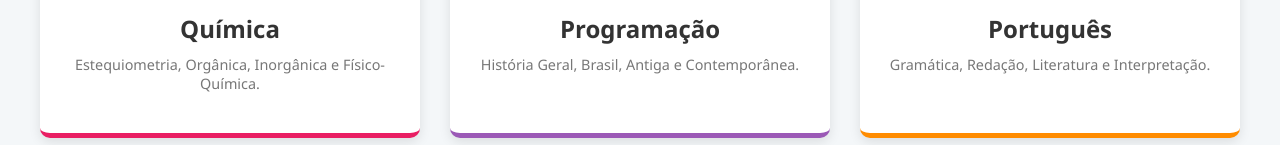
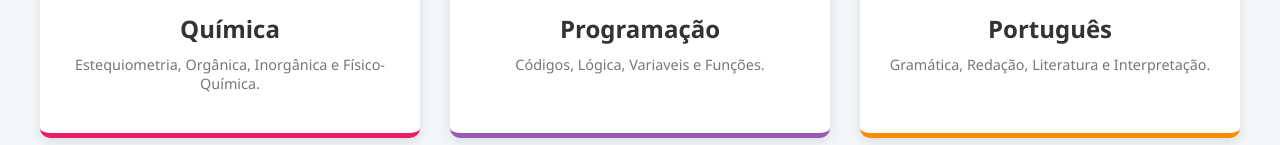
Before and after one commit to erik-bernardo/SimuLab, a plain HTML site: page materias.html in a window 1280 px wide. Shown: the part 501-646 px from the top of the page. Drawn offline with Linux system fonts and the light colour scheme.

Commit message:
Update materias.html

```diff
--- a/materias.html
+++ b/materias.html
@@ -161,7 +161,7 @@
             <a href="programacao.html" class="subject-card card-programacao">
                 <i class="fa-solid fa-robot"></i>
                 <h2>Programação</h2>
-                <p>História Geral, Brasil, Antiga e Contemporânea.</p>
+                <p>Códigos, Lógica, Variaveis e Funções.</p>
             </a>
 
             <a href="portugues.html" class="subject-card card-portugues">
```
